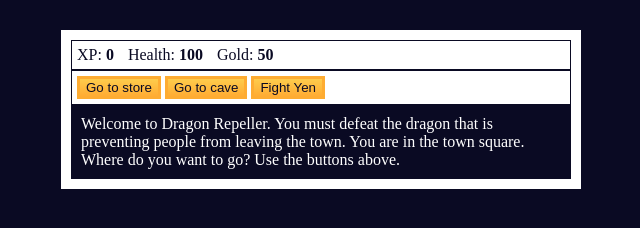
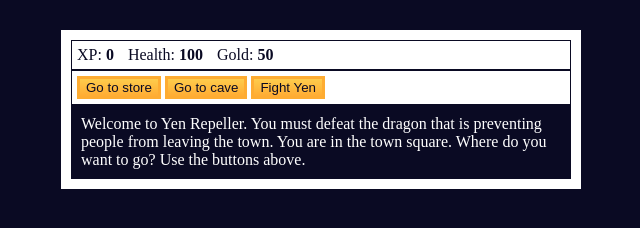
Before and after one commit to khoi0102/DragonSlayer, a plain HTML site: page index.html in a window 1280 px wide. Shown: the whole page, without its empty margins (319-959 px from the left). Drawn offline with Linux system fonts and the light colour scheme.

Commit message:
Update index.html

```diff
--- a/index.html
+++ b/index.html
@@ -22,7 +22,7 @@
         <span class="stat">Health: <strong><span id="monsterHealth"></span></strong></span>
       </div>
       <div id="text">
-        Welcome to Dragon Repeller. You must defeat the dragon that is preventing people from leaving the town. You are in the town square. Where do you want to go? Use the buttons above.
+        Welcome to Yen Repeller. You must defeat the dragon that is preventing people from leaving the town. You are in the town square. Where do you want to go? Use the buttons above.
       </div>
     </div>
     <script src="./script.js"></script>
```
